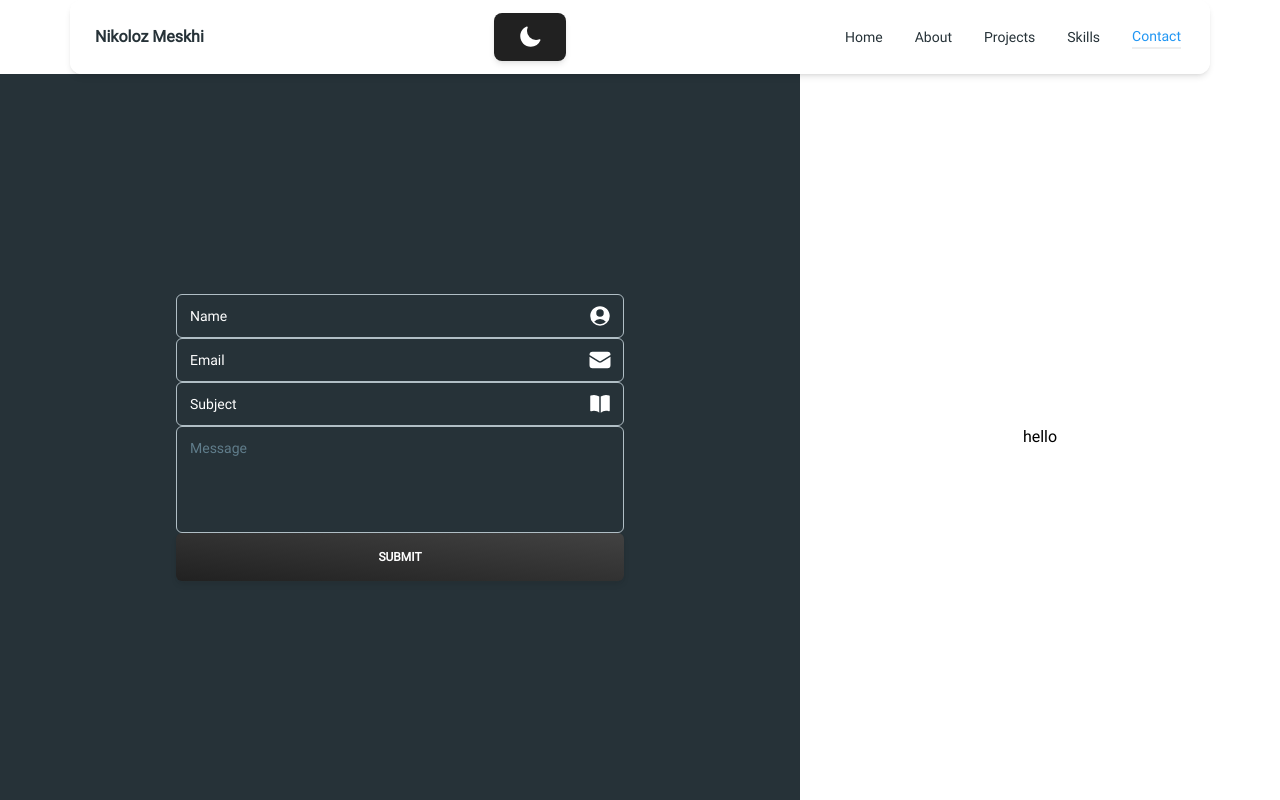
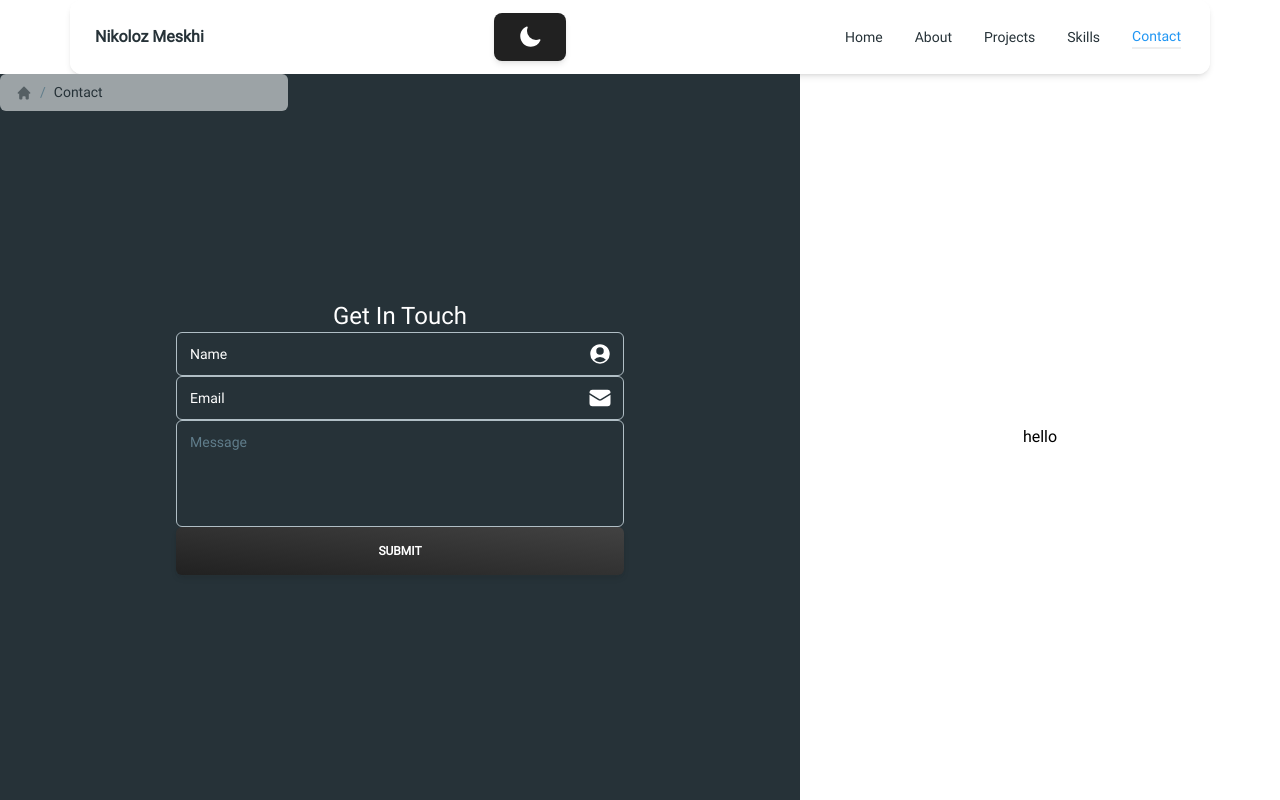
Before and after one commit to Nikolozi2004/Personal-Portfolio, a React (Vite) app: page /Contact in a window 1280 px wide. Built offline with nearby package versions, Linux system fonts and the light colour scheme.

Commit message:
added alert and breadcrumbs

```diff
--- a/src/components/NavBar.jsx
+++ b/src/components/NavBar.jsx
@@ -1,7 +1,7 @@
 import React from 'react';
 import { Bars3Icon, XMarkIcon } from "@heroicons/react/24/outline";
 import { NavList } from './NavList';
-import { useState } from 'react';
+
 import {
     Navbar,
     Collapse,
@@ -14,7 +14,7 @@ import { DarkMode } from './DarkMode';
 export const NavBar = () => {
     const [openNav, setOpenNav] = React.useState(false);
     const handleWindowResize = () =>
-        window.innerWidth >= 960 && setOzpenNav(false);
+        window.innerWidth >= 960 && setOpenNav(false);
 
     React.useEffect(() => {
         window.addEventListener("resize", handleWindowResize);
--- a/src/components/NavList.jsx
+++ b/src/components/NavList.jsx
@@ -1,5 +1,3 @@
-import React from 'react'
-import { Link } from 'react-router-dom'
 import { useLocation } from 'react-router-dom';
 import { NavLink } from 'react-router-dom';
 import {
--- a/src/pages/Contact.jsx
+++ b/src/pages/Contact.jsx
@@ -1,10 +1,15 @@
-import React from 'react'
-import { motion } from 'framer-motion'
-import { Input, Textarea, Button } from '@material-tailwind/react'
+import React from 'react';
+import { Alert, Breadcrumbs } from "@material-tailwind/react";
+import { motion } from 'framer-motion';
+import { Input, Textarea, Button } from '@material-tailwind/react';
 import { useForm, useWatch } from "react-hook-form";
 import { useEffect } from 'react';
+import { Link } from 'react-router-dom';
 export const Contact = () => {
 
+  const [open, setOpen] = React.useState(true);
+  const [isSuccess, setIsSuccess] = React.useState(false);
+  const [Message, setMessage] = React.useState("");
   const {
     register,
     handleSubmit,
@@ -15,8 +20,6 @@ export const Contact = () => {
   } = useForm({
     mode: "onTouched",
   });
-  const [isSuccess, setIsSuccess] = React.useState(false);
-  const [Message, setMessage] = React.useState("");
 
   const userName = useWatch({
     control,
@@ -61,14 +64,27 @@ export const Contact = () => {
 
   return (
     <motion.div
-      className='w-full h-full flex items-center justify-center'
+      className='w-full h-full flex items-center justify-center relative'
       initial={{ opacity: 0 }}
       animate={{ opacity: 1 }}
       exit={{ opacity: 0 }}
       transition={{ duration: 0.5 }}>
+      <Breadcrumbs className='absolute top-0 w-72'>
+        <Link to='/home' className="opacity-60">
+          <svg
+            xmlns="http://www.w3.org/2000/svg"
+            className="h-4 w-4"
+            viewBox="0 0 20 20"
+            fill="currentColor"
+          >
+            <path d="M10.707 2.293a1 1 0 00-1.414 0l-7 7a1 1 0 001.414 1.414L4 10.414V17a1 1 0 001 1h2a1 1 0 001-1v-2a1 1 0 011-1h2a1 1 0 011 1v2a1 1 0 001 1h2a1 1 0 001-1v-6.586l.293.293a1 1 0 001.414-1.414l-7-7z" />
+          </svg>
+        </Link>
+        <p>Contact</p>
+      </Breadcrumbs>
       <div className='bg-blue-gray-900 dark:bg-white w-10/12 h-full flex items-center justify-center flex-col'>
-
-        <form onSubmit={handleSubmit(onSubmit)} className='w-full max-w-md flex justify-evenly items-center flex-col h-10/12' action="https://api.web3forms.com/submit" method="POST">
+        <h1 className='text-white font-medium text-2xl'>Get In Touch</h1>
+        <form onSubmit={handleSubmit(onSubmit)} className='w-full max-w-md flex justify-evenly items-center flex-col h1' action="https://api.web3forms.com/submit" method="POST">
 
           <input {...register("access_key")} type="hidden" name="access_key" value="8b9bb628-dd00-4250-8eb2-e8a8be43283d" />
           <input
@@ -116,10 +132,6 @@ export const Contact = () => {
               <small>{errors.email.message}</small>
             </div>
           )}
-          <Input size='lg' type="text" label='Subject' color='white' name='subject' icon={<svg xmlns="http://www.w3.org/2000/svg" viewBox="0 0 24 24" fill="currentColor" className="w-6 text-white h-6">
-            <path d="M11.25 4.533A9.707 9.707 0 0 0 6 3a9.735 9.735 0 0 0-3.25.555.75.75 0 0 0-.5.707v14.25a.75.75 0 0 0 1 .707A8.237 8.237 0 0 1 6 18.75c1.995 0 3.823.707 5.25 1.886V4.533ZM12.75 20.636A8.214 8.214 0 0 1 18 18.75c.966 0 1.89.166 2.75.47a.75.75 0 0 0 1-.708V4.262a.75.75 0 0 0-.5-.707A9.735 9.735 0 0 0 18 3a9.707 9.707 0 0 0-5.25 1.533v16.103Z" />
-          </svg>
-          } />
           <Textarea color="White" label="Message" name='message' size='lg'
             className={`border-1 text-white rounded-md outline-none  h-36  focus:ring-4  ${errors.message
               ? "border-red-600 focus:border-red-600"
@@ -158,11 +170,21 @@ export const Contact = () => {
 
           </Button>
         </form>
+
       </div>
       <div className='w-1/2 h-full flex justify-center items-center'>
         hello
       </div>
-
+      {isSubmitSuccessful && isSuccess && (
+        <Alert color='green' open={open} onClose={() => setOpen(false)} className='absolute bottom-0'>
+          Your message has been sent.
+        </Alert>
+      )}
+      {isSubmitSuccessful && !isSuccess && (
+        <Alert color='red' open={open} onClose={() => setOpen(false)} className='absolute bottom-0'>
+          There was an error sending your message. Please try again later.
+        </Alert>
+      )}
     </motion.div>
 
   )
```
